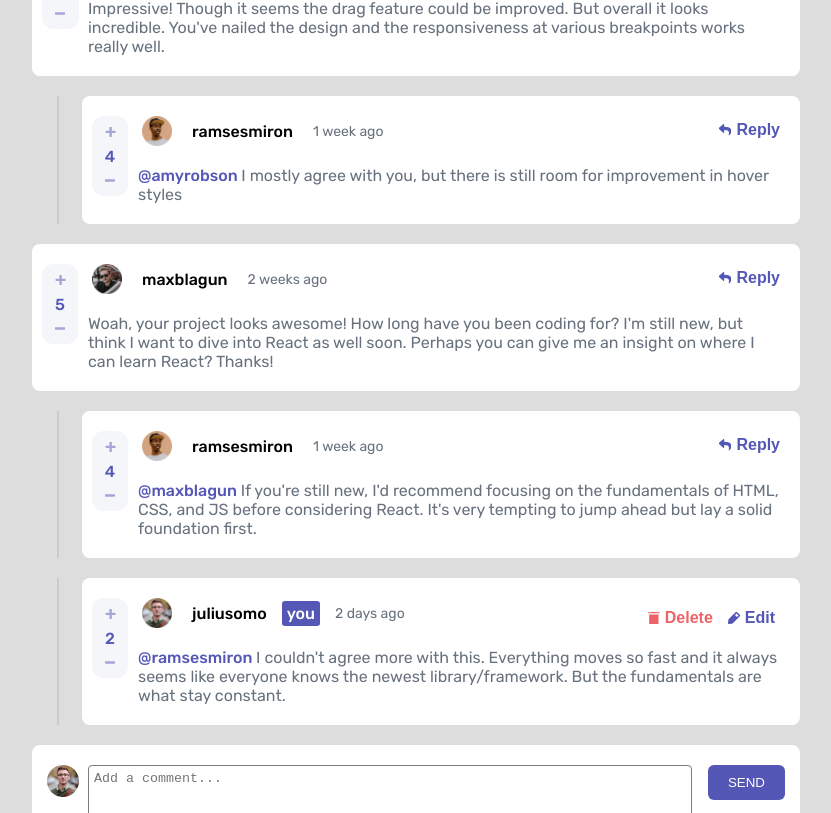
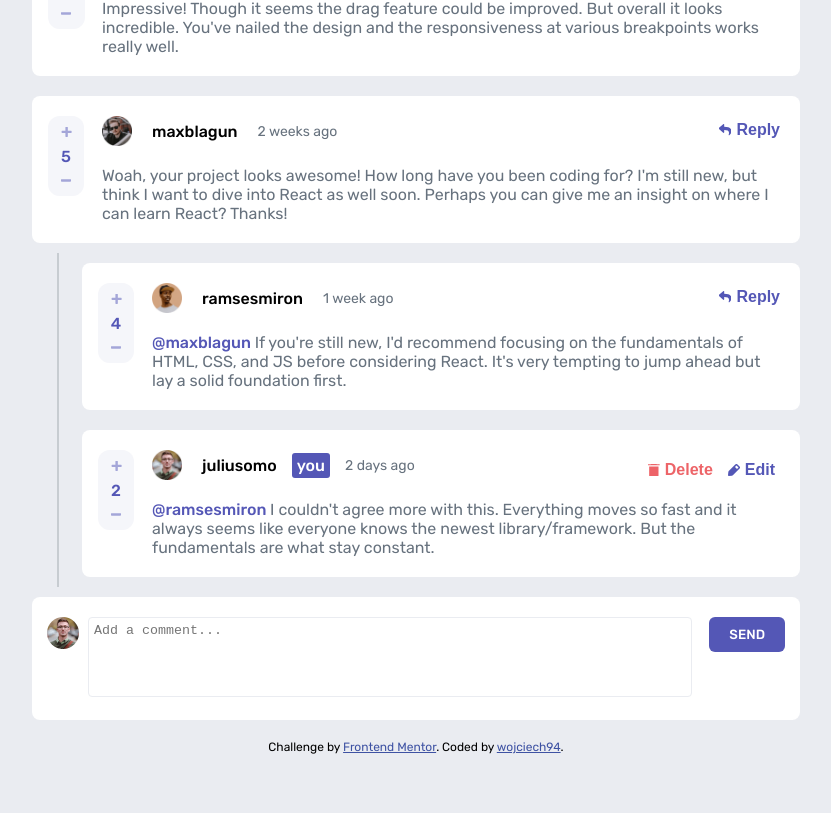
Before and after one commit to wojciech94/Interactive-Comments-Section, a website: page index.html in a window 1280 px wide. Shown: the part 91-904 px from the top of the page, without its empty margins (224-1055 px from the left). After the commit the page ends 845 px from the top, so only its background shows below. Drawn offline with Linux system fonts and the light colour scheme.

Commit message:
Improved data fetch and push, Improved styles, Added timestamps for create date, Code cleanup

```diff
--- a/data.json
+++ b/data.json
@@ -19,22 +19,7 @@
 				},
 				"username": "amyrobson"
 			},
-			"replies": [
-				{
-					"id": 3,
-					"content": "I mostly agree with you, but there is still room for improvement in hover styles",
-					"createdAt": "1 week ago",
-					"score": 4,
-					"replyingTo": "amyrobson",
-					"user": {
-						"image": {
-							"png": "./src/img/image-ramsesmiron.png",
-							"webp": "./src/img/image-ramsesmiron.webp"
-						},
-						"username": "ramsesmiron"
-					}
-				}
-			]
+			"replies": []
 		},
 		{
 			"id": 2,
@@ -50,7 +35,7 @@
 			},
 			"replies": [
 				{
-					"id": 4,
+					"id": 3,
 					"content": "If you're still new, I'd recommend focusing on the fundamentals of HTML, CSS, and JS before considering React. It's very tempting to jump ahead but lay a solid foundation first.",
 					"createdAt": "1 week ago",
 					"score": 4,
@@ -64,7 +49,7 @@
 					}
 				},
 				{
-					"id": 5,
+					"id": 4,
 					"content": "I couldn't agree more with this. Everything moves so fast and it always seems like everyone knows the newest library/framework. But the fundamentals are what stay constant.",
 					"createdAt": "2 days ago",
 					"score": 2,
--- a/src/css/style.css
+++ b/src/css/style.css
@@ -34,7 +34,6 @@ body .container {
   align-items: center;
   width: 100%;
   height: 100%;
-  background-color: #ddd;
 }
 body .container .comment-box {
   display: flex;
@@ -248,7 +247,7 @@ body .container .add-comment__text__input {
   max-height: 160px;
   padding: 5px;
   border-radius: 4px;
-  border: solid 1px hsl(228deg, 4%, 50%);
+  border: solid 1px hsl(223deg, 19%, 93%);
   resize: none;
 }
 body .container .add-comment__text__input::-webkit-scrollbar {
@@ -275,6 +274,7 @@ body .container .add-comment__footer__submit {
 body .container .add-comment__footer__submit__btn {
   padding: 10px 20px;
   background-color: #5457b6;
+  font-family: "Rubik";
   color: #fff;
   border: none;
   border-radius: 6px;
@@ -296,7 +296,7 @@ body .container .comment-response::before {
   position: absolute;
   left: -25px;
   width: 2px;
-  height: 100%;
+  height: calc(100% + 20px);
   background-color: hsl(211deg, 10%, 80%);
   content: "";
 }
@@ -359,7 +359,8 @@ body .modal--active {
   display: flex;
 }
 body .attribution {
-  font-size: 11px;
+  margin-top: 20px;
+  font-size: 12px;
   text-align: center;
 }
 body .attribution a {
@@ -371,10 +372,10 @@ body .attribution a {
     position: relative;
   }
   body .container .comment-box__header {
-    padding: 0 50px;
+    padding: 0 60px;
   }
   body .container .comment-box__text {
-    padding: 10px 20px 10px 56px;
+    padding: 10px 20px 10px 70px;
   }
   body .container .comment-box__edit {
     position: absolute;
@@ -386,6 +387,7 @@ body .attribution a {
     position: absolute;
     height: 100%;
     top: 25%;
+    left: 16px;
     flex-direction: column;
   }
   body .container .comment-box__edit__reply {
--- a/src/js/main.js
+++ b/src/js/main.js
@@ -1,8 +1,3 @@
-// Pobrać textarea
-// Monitorować wpisywanie tekstu (event keyup)
-// let scHeight = e.target.scrollHeight będzie wielkością obszaru
-// textarea.style.height = Number(scHeight)
-
 const container = document.querySelector('.container')
 const modal = document.querySelector('.modal')
 const modalCancel = document.querySelector('.modal__area__buttons__cancel')
@@ -50,7 +45,6 @@ class Reply {
 	}
 }
 
-//extract and modify reply object from json
 function createReplies(replies, parentId) {
 	let reps = []
 	replies.forEach(reply => {
@@ -125,7 +119,6 @@ function getComments(comments, pushComments = false) {
 	})
 }
 
-//Create comment from json data or local storage
 function createComment(image, name, date, content, id, score, parentId, replyTo = null) {
 	const boxDiv = document.createElement('div')
 	boxDiv.dataset.id = id
@@ -170,7 +163,7 @@ function createHeaderPart(imgSrc, name, update) {
 	}
 	const createdDiv = document.createElement('div')
 	createdDiv.classList.add('comment-box__header__update')
-	createdDiv.textContent = update
+	createdDiv.textContent = updateTime(update)
 	headerDiv.append(createdDiv)
 	return headerDiv
 }
@@ -267,6 +260,7 @@ const createAddCommentPart = () => {
 	textArea.name = 'comment'
 	textArea.placeholder = 'Add a comment...'
 	textArea.classList.add('add-comment__text__input')
+	textArea.addEventListener('keyup', adjustHeight)
 	commentFooter.classList.add('add-comment__footer')
 	const footerImg = document.createElement('img')
 	footerImg.classList.add('add-comment__footer__image')
@@ -427,14 +421,10 @@ function getCommentById(id, isMainComment) {
 
 function removeCommentReply(parentId, id) {
 	for (let i = 0; i < allComments.length; i++) {
-		console.log('f1')
 		if (allComments[i].mainId == parentId) {
-			console.log('i1')
 			let comment = allComments[i]
 			for (let j = comment.replies.length - 1; j > 0; j--) {
-				console.log('f2')
 				if (comment.replies[j].id == id) {
-					console.log('i2')
 					comment.replies.splice(j, 1)
 					break
 				}
@@ -509,17 +499,13 @@ const deleteBox = () => {
 	if (mainId != null) {
 		for (let i = allComments.length - 1; i > 0; i--) {
 			if (allComments[i].mainId == mainId) {
-				console.log('Found' + mainId)
 				allComments.splice(i, 1)
 				saveComments()
-			} else {
-				console.log('comment not found')
 			}
 		}
 	} else {
 		for (let j = allReplies.length - 1; j > 0; j--) {
 			if (allReplies[j].id == id) {
-				console.log(allReplies[j].content)
 				allReplies.splice(j, 1)
 				saveReplies()
 				break
@@ -593,7 +579,6 @@ const updateComment = e => {
 
 function updateCommentContent(content, id, mainId) {
 	let comment
-	//update replies didnt work
 	if (mainId != null) {
 		comment = getMainComment(mainId)
 		if (comment) {
@@ -601,7 +586,7 @@ function updateCommentContent(content, id, mainId) {
 			saveComments()
 		}
 	} else {
-		let reply = getReplyComment()
+		let reply = getReplyComment(id)
 		if (reply) {
 			reply.content = content
 			saveReplies()
@@ -617,31 +602,59 @@ function updateCommentContent(content, id, mainId) {
 	}
 }
 
+function updateTime(timeStamp) {
+	if (typeof timeStamp === 'number') {
+		let now = new Date().getTime()
+		let delta = now - timeStamp
+		if (delta > 31557600000) {
+			return Math.floor(delta / 31557600000) + 'years ago'
+		} else if (delta > 2629800000) {
+			return Math.floor(delta / 2629800000) + 'months ago'
+		} else if (delta > 657450000) {
+			return Math.floor(delta / 604800017) + 'weeks ago'
+		} else if (delta > 86400000) {
+			return Math.floor(delta / 86400000) + 'days ago'
+		} else if (delta > 3600000) {
+			return Math.floor(delta / 3600000) + 'hours ago'
+		} else if (delta > 60000) {
+			return Math.floor(delta / 60000) + 'minutes ago'
+		} else {
+			return 'now'
+		}
+	}
+	return timeStamp
+}
+
 function saveUser() {
 	localStorage.setItem('currentUser', JSON.stringify(curUsr))
 }
 
-const getUser = () => {
+function getUser() {
 	let user = localStorage.getItem('currentUser')
 	curUsr = JSON.parse(user)
 }
 
-const saveComments = () => {
+function saveComments() {
 	localStorage.setItem('allComments', JSON.stringify(allComments))
 }
 
-const downloadComments = () => {
+function downloadComments() {
 	let comments = localStorage.getItem('allComments')
 	allComments = JSON.parse(comments)
 }
 
-const saveReplies = () => {
+function saveReplies() {
 	localStorage.setItem('allReplies', JSON.stringify(allReplies))
 }
 
-const downloadReplies = () => {
+function downloadReplies() {
 	let replies = localStorage.getItem('allReplies')
 	allReplies = JSON.parse(replies)
+}
+
+const adjustHeight = e => {
+	let scrollHeight = e.target.scrollHeight
+	e.target.style.height = scrollHeight + 'px'
 }
 
 document.addEventListener('DOMContentLoaded', fetchData)
```
Also changed, not shown: README.md, src/img/screenshot.png (added), 1 other file.
